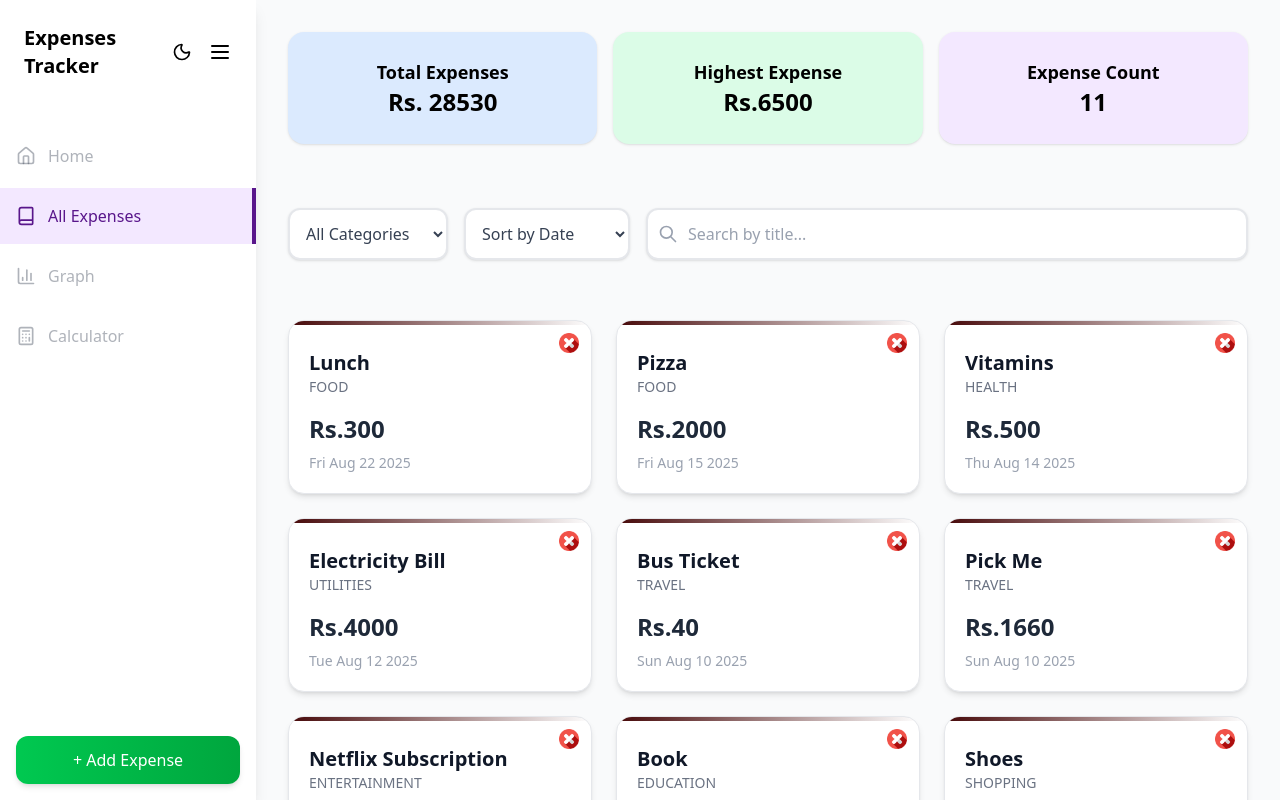
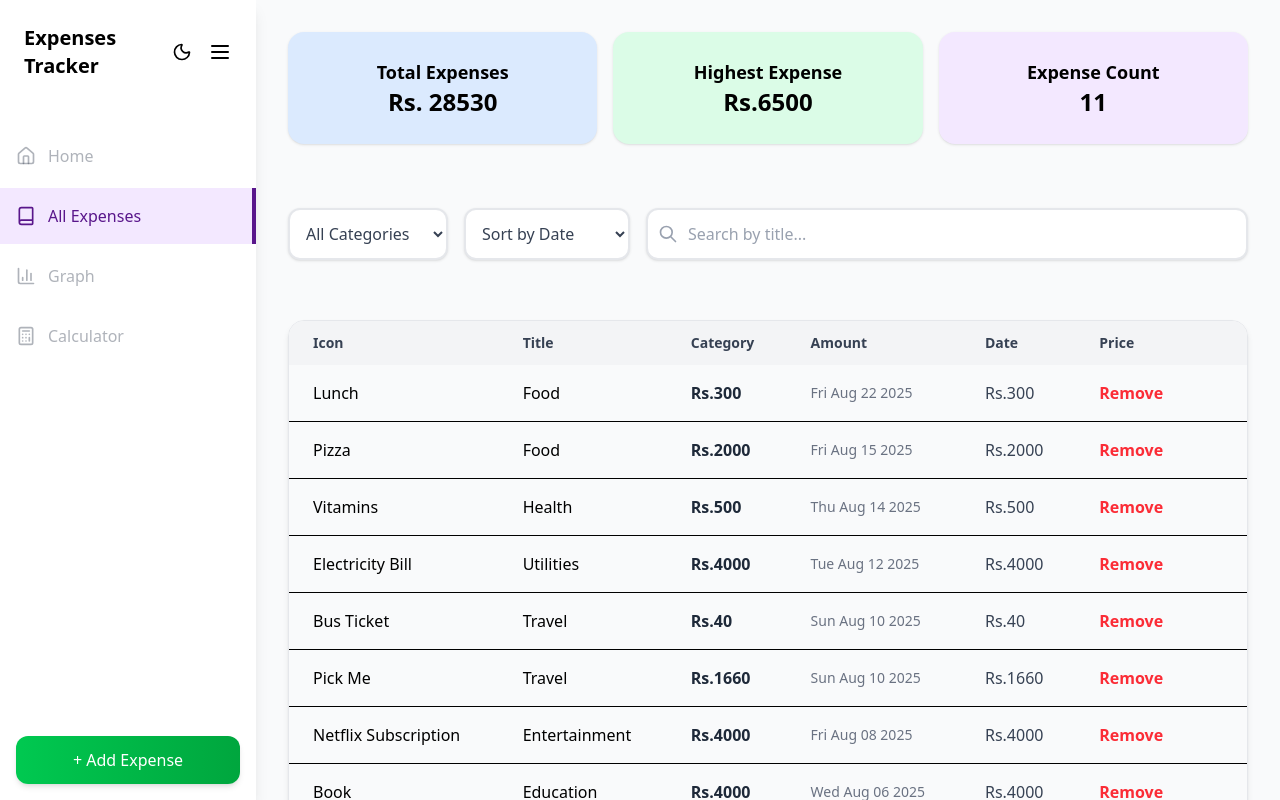
Before and after one commit to dulmini11/coinwise, a Next.js app: page / in a window 1280 px wide. Built offline with nearby package versions, Linux system fonts and the light colour scheme.

Commit message:
Convert expense cards to table layout

```diff
--- a/src/app/page.tsx
+++ b/src/app/page.tsx
@@ -690,42 +690,48 @@ export default function ExpensesPage() {
       </div>
 
       {/* Expenses Grid */}
-      <div className="grid grid-cols-1 sm:grid-cols-2 lg:grid-cols-3 gap-6">
+      <div className="overflow-x-auto rounded-2xl shadow-md border border-gray-200 mt-6">
       {filteredExpenses.length > 0 ? (
-          filteredExpenses.map((exp) => (
-            <div
-              key={exp.id}
-              className="bg-white rounded-2xl shadow-md border border-gray-200 flex flex-col p-5 hover:shadow-xl hover:-translate-y-1 transform transition-all duration-300 relative overflow-hidden"
-            >
-              {/* Top accent */}
-              <div className="absolute top-0 left-0 w-full h-1 bg-gradient-to-l to-red-950 rounded-t-2xl"></div>
-
-              {/*  Remove button */}
+        <table className="w-full text-left border-collapse">
+          <thead className="bg-gray-100">
+            <tr>
+              <th className="px-6 py-3 text-sm font-semibold text-gray-700">Icon</th>
+              <th className="px-6 py-3 text-sm font-semibold text-gray-700">Title</th>
+              <th className="px-6 py-3 text-sm font-semibold text-gray-700">Category</th>
+              <th className="px-6 py-3 text-sm font-semibold text-gray-700">Amount</th>
+              <th className="px-6 py-3 text-sm font-semibold text-gray-700">Date</th>
+              <th className="px-6 py-3 text-sm font-semibold text-gray-700">Price</th>
+              <th className="px-6 py-3"></th>
+            </tr>
+          </thead>
+          <tbody>
+            {filteredExpenses.map((exp: any) => (
+              <tr key={exp.id} className="border-b hover:bg-gray-50 transition">
+                {/* <td className="px-6 py-4">
+                  {categoryIcons[exp.category] || <FaBook className="text-gray-400 text-xl" />}
+                </td> */}
+                <td className="px-6 py-4 font-medium">{exp.title}</td>
+                <td className="px-6 py-4">{exp.category}</td>
+                <td className="px-6 py-4 font-semibold text-gray-800">Rs.{exp.amount}</td>
+                <td className="px-6 py-4 text-sm text-gray-500">
+                  {new Date(exp.date).toDateString()}
+                </td>
+                <td className="px-6 py-4 text-gray-700">Rs.{exp.price || exp.amount}</td>
+                <td className="px-6 py-4">
                   <button
                     onClick={() => handleRemove(exp.id)}
-                className="absolute top-3 right-3 text-gray-400 hover:text-red-600"
+                    className="text-red-500 hover:text-red-700 font-semibold"
                   >
-                <Image
-                  src={cancel}
-                  alt="Remove"
-                  width={20}
-                  height={20}
-                  className="cursor-pointer"
-                />
+                    Remove
                   </button>
-
-              <h3 className="text-xl font-semibold text-gray-900 mt-2">{exp.title}</h3>
-              <p className="text-sm font-medium text-gray-500 uppercase">{exp.category}</p>
-              <p className="text-2xl font-bold mt-4 text-gray-800">Rs.{exp.amount}</p>
-              <p className="text-sm text-gray-400 mt-2">
-                {new Date(exp.date).toDateString()}
-              </p>
-            </div>
-          ))
+                </td>
+              </tr>
+            ))}
+          </tbody>
+        </table>
       ) : (
-          <p className="text-center text-gray-500 col-span-full">No expenses found.</p>
+        <p className="text-center text-gray-500 py-6">No expenses found.</p>
       )}
-
     </div>
             <div className={`p-6 mt-12 rounded-2xl shadow border-1 ${
               darkMode ? "bg-black text-white" : "bg-white" }`}>
```
Lines whose indentation alone changed are shown as unchanged.
